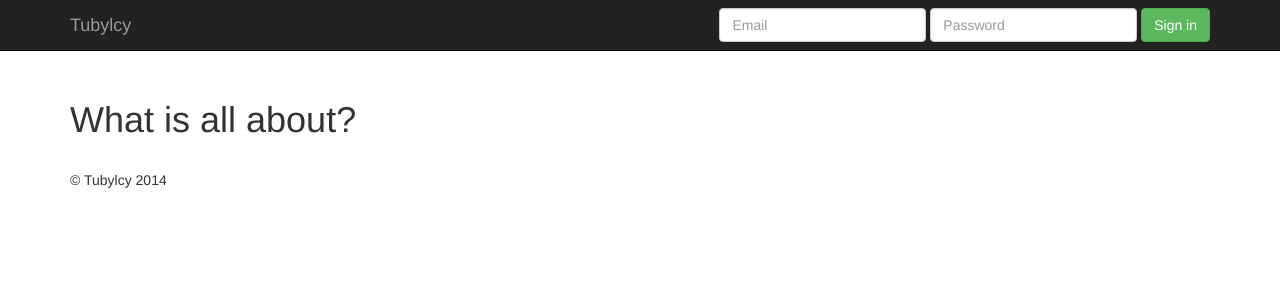
After one commit to ilonajulczuk/tubylcy, a Django app: page /about in a window 1280 px wide. The commit adds this page. Shown: the top 300 px of the page. Run offline with Django 3.2, Linux system fonts and the light colour scheme; some libraries are stand-ins or nearby versions.

Commit message:
Add about page

```diff
--- /dev/null
+++ b/tubylcy/locations/templates/locations/about.html
@@ -0,0 +1,6 @@
+{% extends 'locations/layout.html' %}
+{% block content %}
+<div>
+    <h1>What is all about?</h1>
+</div>
+{% endblock %}
--- a/tubylcy/locations/templates/locations/index.html
+++ b/tubylcy/locations/templates/locations/index.html
@@ -4,7 +4,7 @@
     <div class="container">
         <img src="http://placekitten.com/200/300">
         <h1>Help your community!</h1>
-        <p><a class="btn btn-primary btn-lg" role="button" id="id-learn-more">Learn more »</a></p>
+        <p><a class="btn btn-primary btn-lg" role="button" id="id-learn-more" href="{% url 'about' %}">Learn more »</a></p>
     </div>
 </div>
 <div>
--- a/tubylcy/locations/templates/locations/layout.html
+++ b/tubylcy/locations/templates/locations/layout.html
@@ -17,7 +17,7 @@
                     <span class="icon-bar"></span>
                     <span class="icon-bar"></span>
                 </button>
-                <a class="navbar-brand" href="http://getbootstrap.com/examples/jumbotron/#">Tubylcy</a>
+                <a class="navbar-brand" href="{% url 'index' %}">Tubylcy</a>
             </div>
             <div class="navbar-collapse collapse">
                 <form class="navbar-form navbar-right" role="form">
--- a/tubylcy/locations/urls.py
+++ b/tubylcy/locations/urls.py
@@ -8,5 +8,6 @@ urlpatterns = patterns('',
     # url(r'^$', 'tubylcy.views.home', name='home'),
     # url(r'^blog/', include('blog.urls')),
     url(r'^$', views.index, name='index'),
+    url(r'^about$', views.about, name='about'),
     url(r'^admin/', include(admin.site.urls)),
 )
--- a/tubylcy/locations/views.py
+++ b/tubylcy/locations/views.py
@@ -12,7 +12,13 @@ from .serializers import UserSerializer, GroupSerializer, EventSerializer
 def index(request):
     template = loader.get_template('locations/index.html')
     context = RequestContext(request, {
-        #here shit from *models* useful for webpage
+    })
+    return HttpResponse(template.render(context))
+
+
+def about(request):
+    template = loader.get_template('locations/about.html')
+    context = RequestContext(request, {
     })
     return HttpResponse(template.render(context))
 
```
